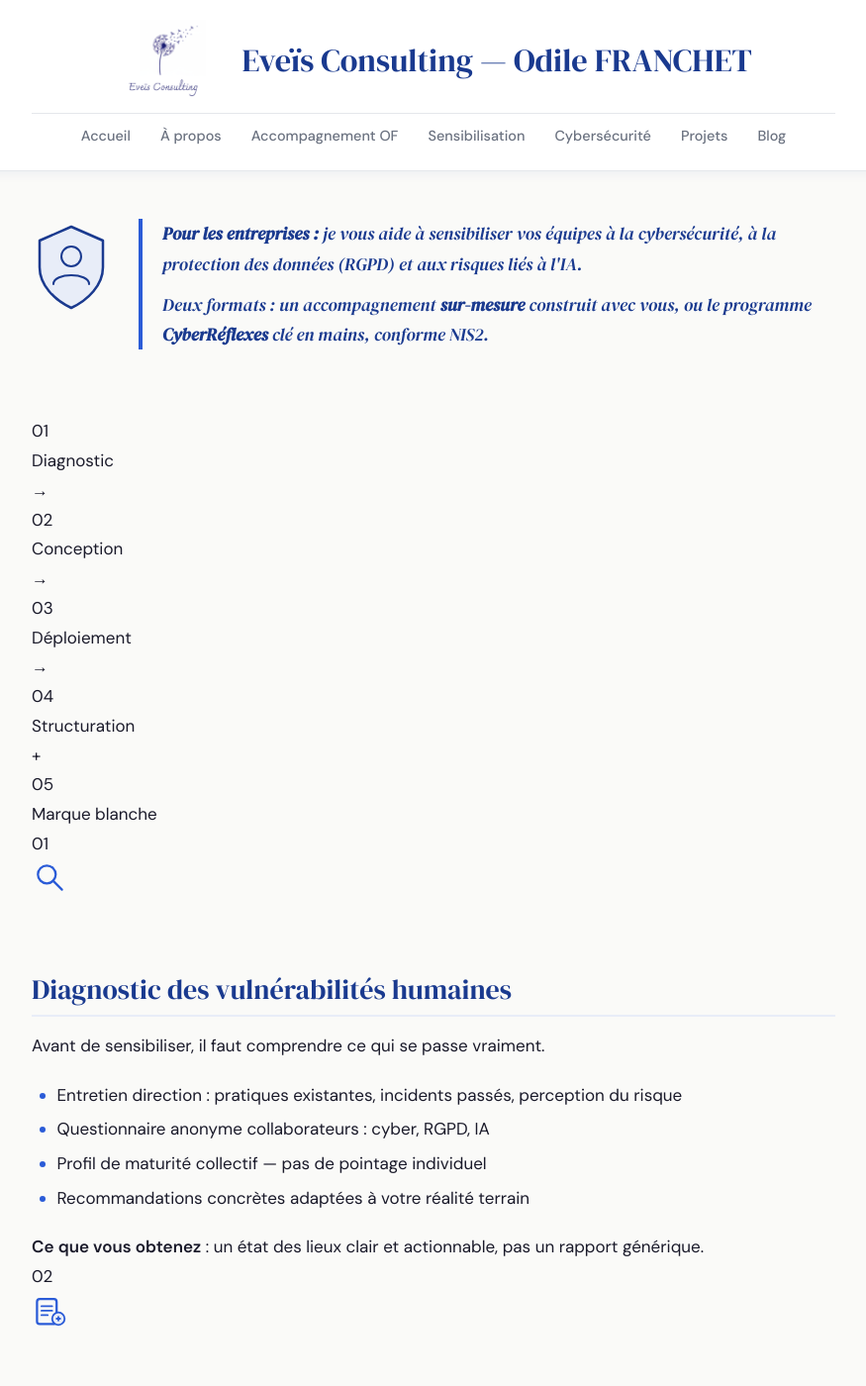
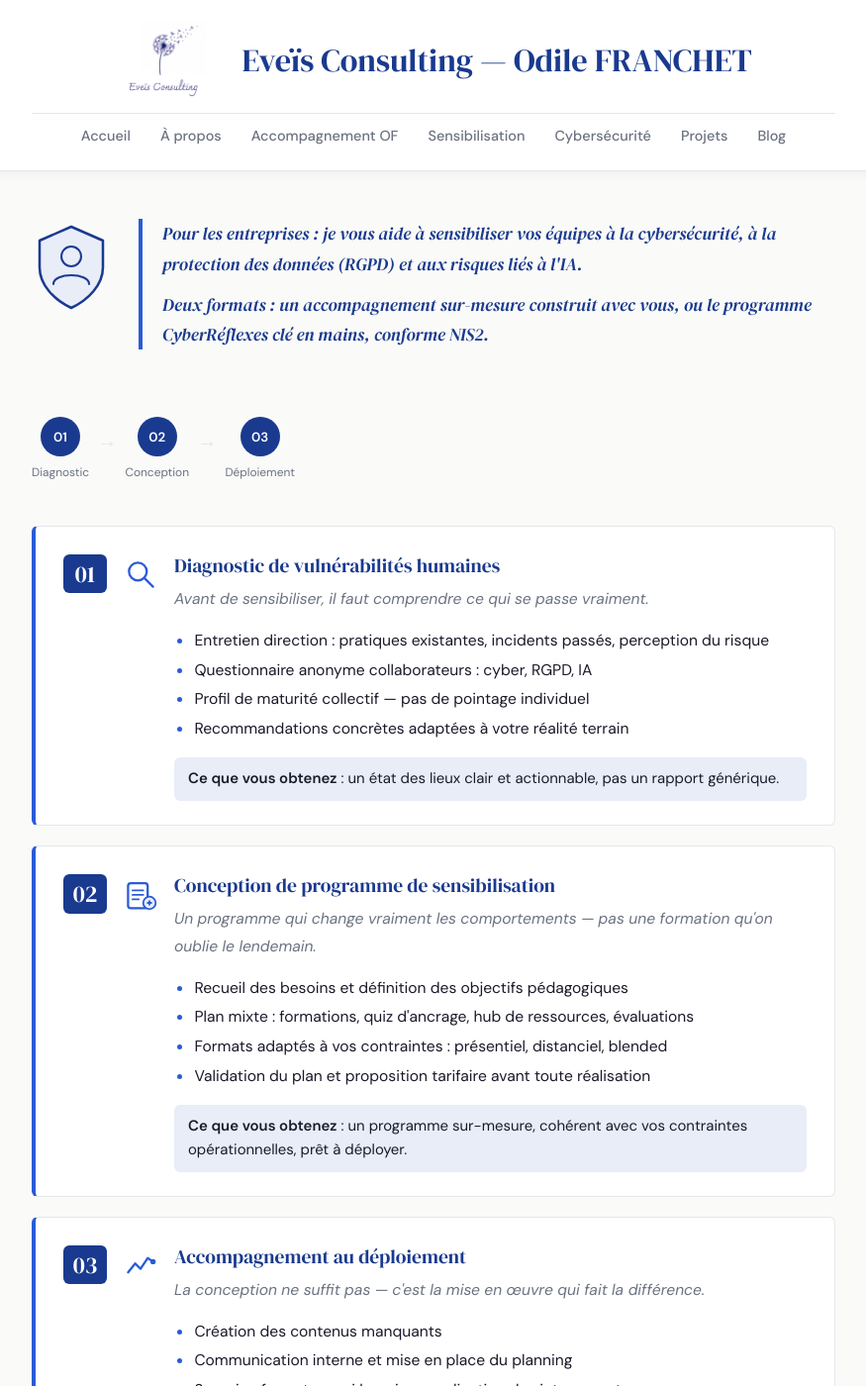
Before and after one commit to ofranchet73/eveis-consulting, a Jekyll site: the page built from entreprises.html, in a window 1280 px wide and 1400 px high. Shown: the whole window at 99% size, without its empty margins (202-1077 px from the left). Built offline with Jekyll 4.4.1, drawn with Linux system fonts in a browser that asks for light colours.

Commit message:
Update entreprises.html

```diff
--- a/entreprises.html
+++ b/entreprises.html
@@ -14,14 +12,13 @@
       </svg>
       <div class="prestation-hero-text">
         <div class="page-intro">
-          <p><strong>Pour les entreprises :</strong> je vous aide à sensibiliser vos équipes à la cybersécurité, à la protection des données (RGPD) et aux risques liés à l'IA.</p>
-          <p>Deux formats : un accompagnement <strong>sur-mesure</strong> construit avec vous, ou le programme <strong>CyberRéflexes</strong> clé en mains, conforme NIS2.</p>
-        </div>
+          <p>Pour les entreprises : je vous aide à sensibiliser vos équipes à la cybersécurité, à la protection des données (RGPD) et aux risques liés à l'IA.</p>
+          <p>Deux formats : un accompagnement sur-mesure construit avec vous, ou le programme CyberRéflexes clé en mains, conforme NIS2.</p>
         </div>
       </div>
     </div>
 
-        <div class="prestation-process">
+    <div class="prestation-process">
       <div class="process-step">
         <div class="process-dot">01</div>
         <div class="process-label">Diagnostic</div>
@@ -36,19 +33,8 @@
         <div class="process-dot">03</div>
         <div class="process-label">Déploiement</div>
       </div>
-      <div class="process-arrow">→</div>
-      <div class="process-step">
-        <div class="process-dot">04</div>
-        <div class="process-label">Structuration</div>
-      </div>
-      <div class="process-arrow">+</div>
-      <div class="process-step">
-        <div class="process-dot process-dot--special">05</div>
-        <div class="process-label">Marque blanche</div>
-      </div>
-    </div>
+     </div>
 
-    <!-- Bloc 01 - Diagnostic (identique) -->
     <div class="prestation-bloc">
       <div class="prestation-content">
         <div class="prestation-num">01</div>
@@ -59,7 +45,7 @@
           </svg>
         </div>
         <div class="prestation-text">
-          <h2>Diagnostic des vulnérabilités humaines</h2>
+          <h2>Diagnostic de vulnérabilités humaines</h2>
           <p class="prestation-accroche">Avant de sensibiliser, il faut comprendre ce qui se passe vraiment.</p>
           <ul>
             <li>Entretien direction : pratiques existantes, incidents passés, perception du risque</li>
@@ -72,7 +58,6 @@
       </div>
     </div>
 
-    <!-- Bloc 02 - Conception (identique) -->
     <div class="prestation-bloc">
       <div class="prestation-content">
         <div class="prestation-num">02</div>
@@ -101,7 +86,6 @@
       </div>
     </div>
 
-    <!-- Bloc 03 - Déploiement (identique) -->
     <div class="prestation-bloc">
       <div class="prestation-content">
         <div class="prestation-num">03</div>
@@ -126,7 +110,7 @@
       </div>
     </div>
 
-    <!-- SECTION : Deux solutions pour accompagner votre entreprise -->
+ <!-- SECTION : Deux solutions pour accompagner votre entreprise -->
     <div style="margin: 3em 0 1.5em;">
       <h2 style="font-size: 1.8em; color: var(--blue); margin-bottom: 0.25em;">Deux solutions, une même qualité</h2>
       <p style="color: var(--muted);">Choisissez le niveau d'accompagnement qui correspond à vos besoins.</p>
@@ -162,8 +146,7 @@
       </div>
     </div>
 
-    <!-- CTA final (identique) -->
-    <div class="prestation-cta">
+   <div class="prestation-cta">
       <p><em>Vous hésitez entre les deux solutions ? Ou vous avez un besoin spécifique ?</em></p>
       <p><em>Parlons de votre projet.</em></p>
       <a href="mailto:ofranchet@gmail.com">ofranchet@gmail.com</a>
@@ -171,3 +154,34 @@
 
   </div>
 </div>
+
+<style>
+.prestation-process { display: flex; align-items: center; gap: 8px; margin: 2em 0 2.5em; flex-wrap: wrap; }
+.process-step { display: flex; flex-direction: column; align-items: center; gap: 6px; }
+.process-dot { width: 40px; height: 40px; border-radius: 50%; background: var(--blue); color: var(--white); display: flex; align-items: center; justify-content: center; font-family: 'DM Sans', sans-serif; font-size: 0.78em; font-weight: 700; }
+.process-dot--special { background: var(--blue-light); color: var(--blue); border: 2px solid var(--accent); }
+.process-label { font-family: 'DM Sans', sans-serif; font-size: 0.7em; color: var(--muted); text-align: center; white-space: nowrap; }
+.process-arrow { font-size: 1.2em; color: var(--border); margin-bottom: 18px; }
+.prestation-bloc { background: var(--white); border: 1px solid var(--border); border-radius: var(--radius); border-left: 4px solid var(--accent); padding: 28px 28px 24px; margin-bottom: 20px; transition: box-shadow 0.2s, transform 0.15s; }
+.prestation-bloc:hover { box-shadow: 0 4px 16px rgba(26, 58, 143, 0.1); transform: translateY(-2px); }
+.prestation-bloc--marque-blanche { border-left-color: var(--blue); background: var(--blue-light); }
+.prestation-content { display: flex; align-items: flex-start; gap: 16px; }
+.prestation-num { font-family: 'DM Serif Display', serif; font-size: 1.4em; color: var(--white); line-height: 1; flex-shrink: 0; width: 44px; text-align: center; background: var(--blue); border-radius: var(--radius); padding: 8px 0; }
+.prestation-num--special { background: var(--accent); }
+.prestation-icon { flex-shrink: 0; margin-top: 2px; }
+.prestation-text { flex: 1; }
+.prestation-text h2 { font-size: 1.15em; color: var(--blue); margin-top: 0; margin-bottom: 0.4em; border-bottom: none; padding-bottom: 0; }
+.prestation-accroche { font-style: italic; color: var(--muted); font-size: 0.92em; margin-bottom: 1em; }
+.prestation-text ul { margin-bottom: 1em; padding-left: 1.2em; }
+.prestation-text ul li { font-size: 0.92em; color: var(--text); margin-bottom: 0.3em; line-height: 1.6; }
+.prestation-resultat { background: var(--blue-light); border-radius: var(--radius); padding: 10px 14px; font-size: 0.88em; color: var(--text); line-height: 1.6; }
+.prestation-resultat--white { background: var(--white); }
+.prestation-cta { margin-top: 2.5em; padding-top: 1.5em; border-top: 1px solid var(--border); }
+.prestation-cta p { color: var(--muted); margin-bottom: 0.5em; }
+@media (max-width: 680px) {
+  .prestation-content { flex-direction: column; gap: 12px; }
+  .prestation-num { width: 36px; font-size: 1.2em; }
+  .process-dot { width: 32px; height: 32px; font-size: 0.7em; }
+  .process-label { font-size: 0.6em; }
+}
+</style>
```
Also changed, not shown: other parts of entreprises.html (+0 -2 lines).
